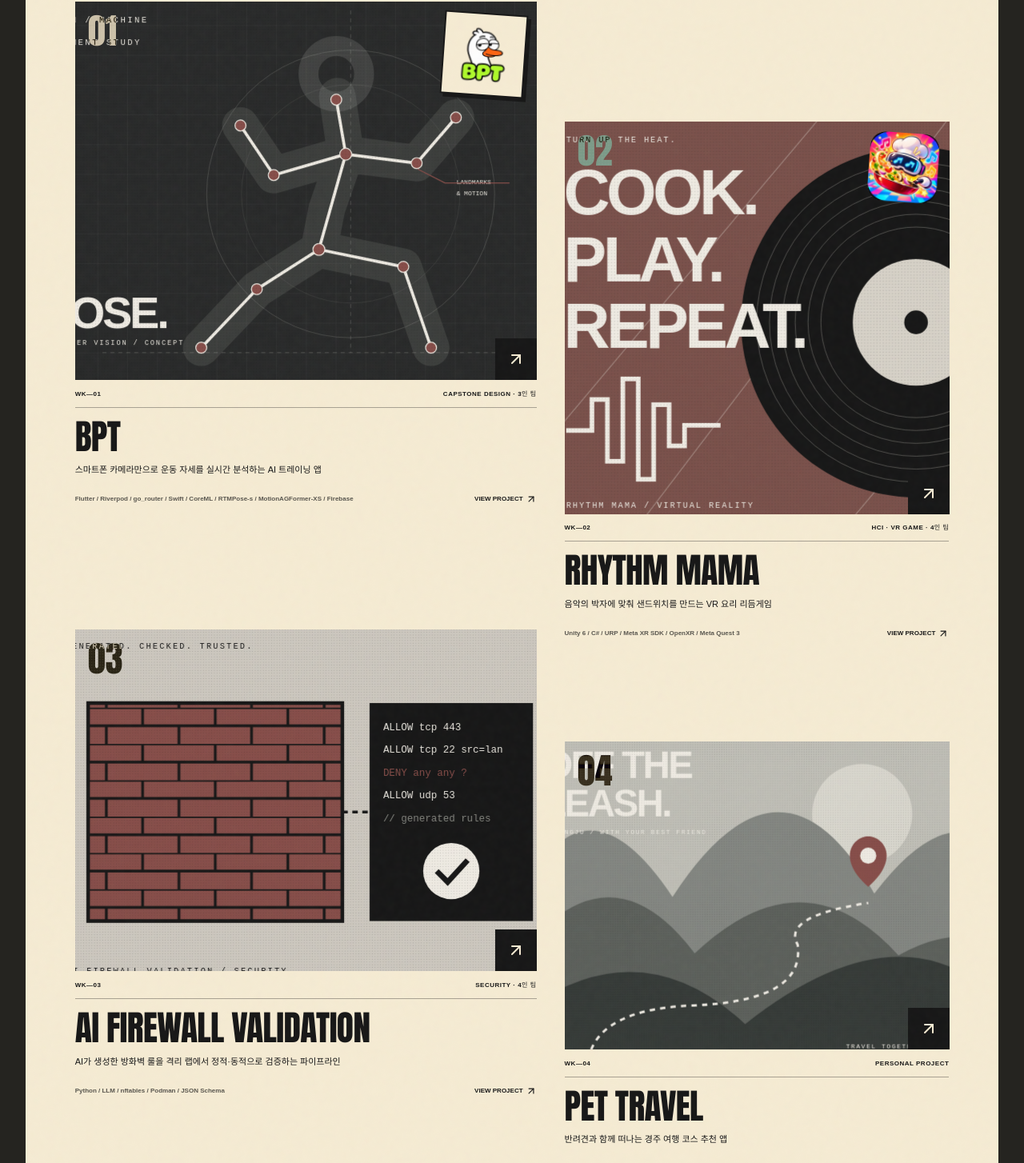
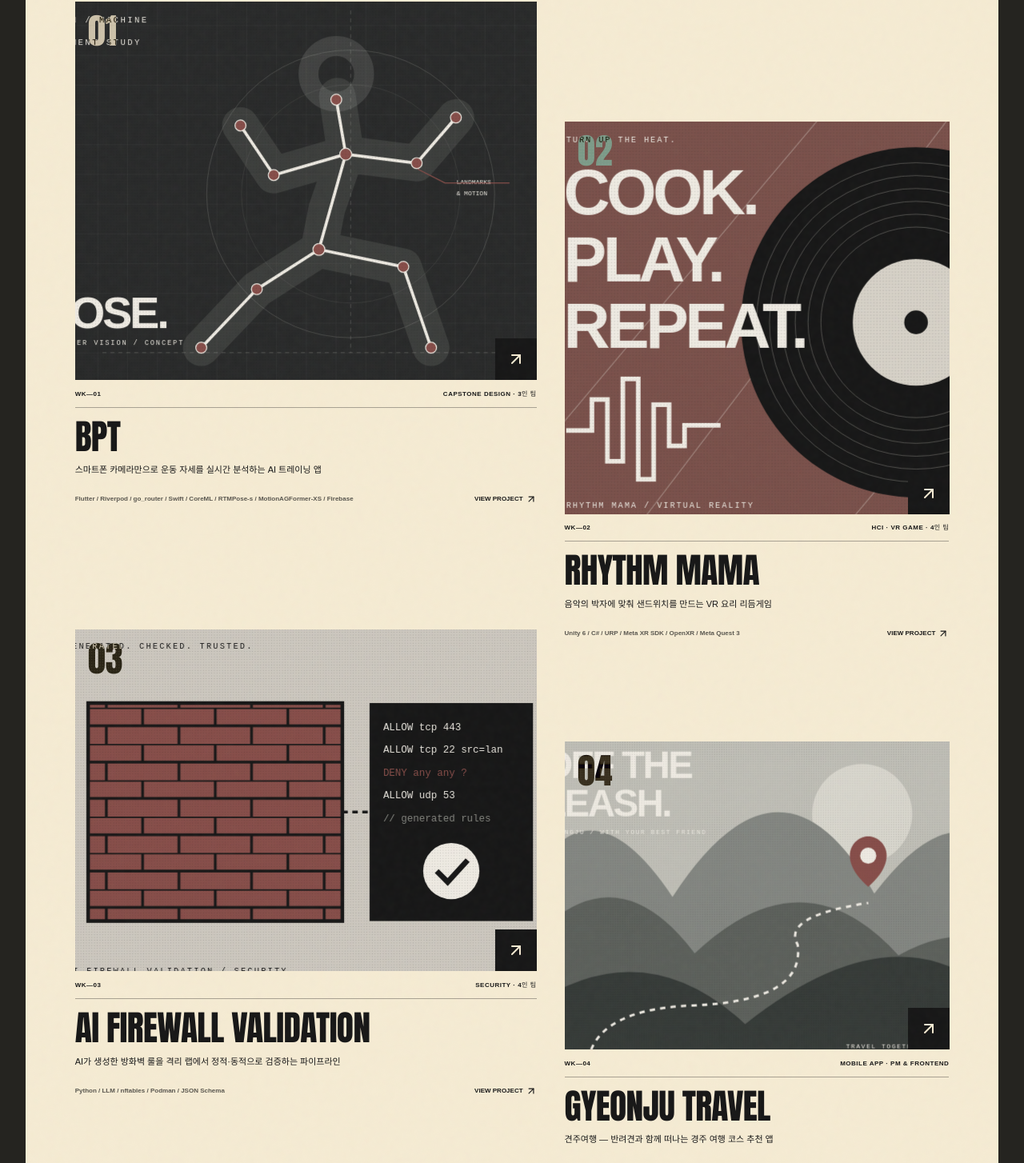
Before and after one commit to improvv/portfolio, a React (Vite) app: page /#/ in a window 1280 px wide. Shown: the part 4682-6136 px from the top of the page at 80% size. Built offline with nearby package versions, Linux system fonts and the light colour scheme.

Commit message:
feat: 견주여행 상세 작성 및 로고 추가, 메인 카드 로고 제거

```diff
--- a/src/components/Editorial.tsx
+++ b/src/components/Editorial.tsx
@@ -125,16 +125,6 @@ export function ProjectCard({
             height="900"
           />
           <span className="project-index">{project.number}</span>
-          {project.logo && (
-            <img
-              className={`project-logo${project.logo.appIcon ? " app-icon" : ""}`}
-              src={assetUrl(project.logo.src)}
-              alt={project.logo.alt}
-              loading="lazy"
-              width="360"
-              height="360"
-            />
-          )}
           <span className="project-arrow">
             <ArrowUpRight aria-hidden="true" />
           </span>
--- a/src/data/portfolio.ts
+++ b/src/data/portfolio.ts
@@ -393,24 +393,63 @@ export const projects: Project[] = [
   {
     id: "pet-travel",
     number: "04",
-    title: "PET TRAVEL",
-    subtitle: "반려견과 함께 떠나는 경주 여행 코스 추천 앱",
-    category: "PERSONAL PROJECT",
-    technologies: ["React Native", "Mobile Application"],
+    title: "GYEONJU TRAVEL",
+    subtitle: "견주여행 — 반려견과 함께 떠나는 경주 여행 코스 추천 앱",
+    category: "MOBILE APP · PM & FRONTEND",
+    technologies: [
+      "React Native",
+      "Expo",
+      "TypeScript",
+      "Expo Router",
+      "Kakao Map",
+      "Tmap API",
+      "EAS · TestFlight",
+    ],
     image: "images/travel.svg",
     imageAlt:
       "경주의 산과 여행 경로를 추상적으로 표현한 반려견 여행 콘셉트 그래픽",
     imageIsPlaceholder: true,
+    logo: { src: "images/logo-gyeonju.webp", alt: "견주여행 로고" },
     repository: null,
     overview:
-      "반려견과 함께 여행하려는 보호자를 위해, 반려견 동반 여행 코스를 추천하는 경주 여행 모바일 애플리케이션입니다.",
+      "견주여행은 반려견과 함께 경주를 여행하는 보호자를 위한 모바일 앱입니다. 반려견 정보에 맞춘 여행 코스를 추천하고, 지도와 일정, 도보 경로, 관광지 도착 스탬프로 여행 전 과정을 함께합니다. 2026년 6월부터 프론트엔드를 맡아 개발했고, TestFlight로 다섯 차례 베타 배포를 진행했습니다.",
     details: pendingDetails({
-      "My Role": ["PM — 기획·일정·역할 분담 등 프로젝트 운영 총괄"],
       "Problem & Motivation":
-        "반려견과 여행을 떠나려면 동반 가능한 장소를 일일이 찾아봐야 합니다. 경주 여행을 계획하는 보호자가 반려견과 함께 갈 수 있는 코스를 한 번에 확인할 수 있도록 하고자 했습니다.",
+        "반려견과 여행을 떠나려면 동반 가능한 장소를 일일이 찾아봐야 하고, 반려견의 크기나 성향까지 고려하기는 더 어렵습니다. 경주를 찾는 보호자가 반려견과 함께 갈 수 있는 코스를 한 번에 추천받고, 여행하는 동안의 기록까지 남길 수 있도록 하고자 했습니다.",
+      "My Role": [
+        "PM — 기획·일정·역할 분담 등 프로젝트 운영 총괄",
+        "프론트엔드 단독 개발 — 앱 전체 화면과 사용자 흐름을 React Native(Expo)로 구현 (커밋 116개)",
+        "백엔드 API 연동, 액세스 토큰 자동 갱신, 로그인 상태 관리",
+        "EAS 빌드와 TestFlight 베타 배포 관리, 배포 회차별 수정 사항 기록",
+      ],
+      Architecture: [
+        "Expo Router 기반 파일 라우팅 — 홈·지도·일정·저장·마이페이지 5개 탭과 인증·온보딩 화면",
+        "백엔드 통신을 공용 request 함수 하나로 모아 인증 헤더와 토큰 갱신을 일관되게 처리",
+        "Kakao Map(WebView)으로 지도 표시, Tmap 보행자 경로 API로 실제 인도를 따라가는 도보 경로 계산",
+        "expo-location 백그라운드 위치 추적과 지오펜스로 관광지 도착을 감지하고, 로컬에 먼저 기록한 뒤 서버에 동기화",
+      ],
+      "Key Features": [
+        "반려견 크기·성향을 반영한 경주 여행 코스 추천",
+        "관광지·카페·식당을 보여주는 지도와 장소 저장",
+        "여행 일정 관리와 일정 알림",
+        "관광지에 도착하면 자동으로 받는 스탬프와 스탬프 앨범",
+        "걸은 거리 100m마다 쌓이는 발자국, 하루 여행을 이미지로 남기는 오늘의 스크랩",
+        "여행지 날씨 정보",
+      ],
+      "Challenges & Solutions": [
+        "백그라운드에서 위치를 기록하다 보면 네트워크 문제로 서버 저장이 실패함 → 방문·발자국 기록을 로컬에 먼저 남기고, 스크랩 화면을 열기 직전 등 성공률이 높은 시점에 밀린 기록을 다시 전송",
+        "로그아웃·탈퇴 후 다른 계정으로 로그인하면 이전 계정의 스탬프와 일정이 섞여 보임 → 계정 전환 시 로컬 데이터를 함께 정리",
+        "재설치하거나 같은 조건이 반복되면 스탬프 축하 알림이 중복으로 뜸 → 지급 이력을 확인해 한 번만 지급되도록 수정",
+        "여행 중 경주를 벗어나면 일정이 어정쩡한 상태로 남음 → 경주 이탈을 감지하면 일정을 자동으로 취소하고 화면 상태도 바로 갱신",
+      ],
+      Results: [
+        "2026.08.22부터 09.09까지 TestFlight 베타 5차 배포",
+        "배포 회차마다 수정 사항을 기록하며 실사용 피드백을 반영",
+      ],
     }),
     gallery: [],
   },
+
   {
     id: "silver-stop",
     number: "05",
--- a/src/styles.css
+++ b/src/styles.css
@@ -2767,32 +2767,12 @@ body {
 }
 
 /* ---------- Project logos ---------- */
-.project-image .project-logo {
-  position: absolute;
-  top: 14px;
-  right: 14px;
-  width: clamp(64px, 18%, 104px);
-  height: auto;
-  aspect-ratio: 1;
-  padding: 6px;
-  object-fit: contain;
-  background: var(--cream);
-  border: 2px solid var(--ink);
-  box-shadow: 4px 4px 0 var(--ink);
-  transform: rotate(4deg);
-  filter: none;
-  z-index: 1;
-}
-.project-image .project-logo.app-icon,
 .detail-logo.app-icon {
   padding: 0;
   border-radius: 22%;
   clip-path: inset(0 round 22%);
   box-shadow: none;
   border: 0;
-}
-.project-image .project-logo.app-icon {
-  filter: drop-shadow(4px 4px 0 var(--ink));
 }
 .detail-title-row {
   display: flex;
```
Also changed, not shown: public/images/logo-gyeonju.webp (added).
